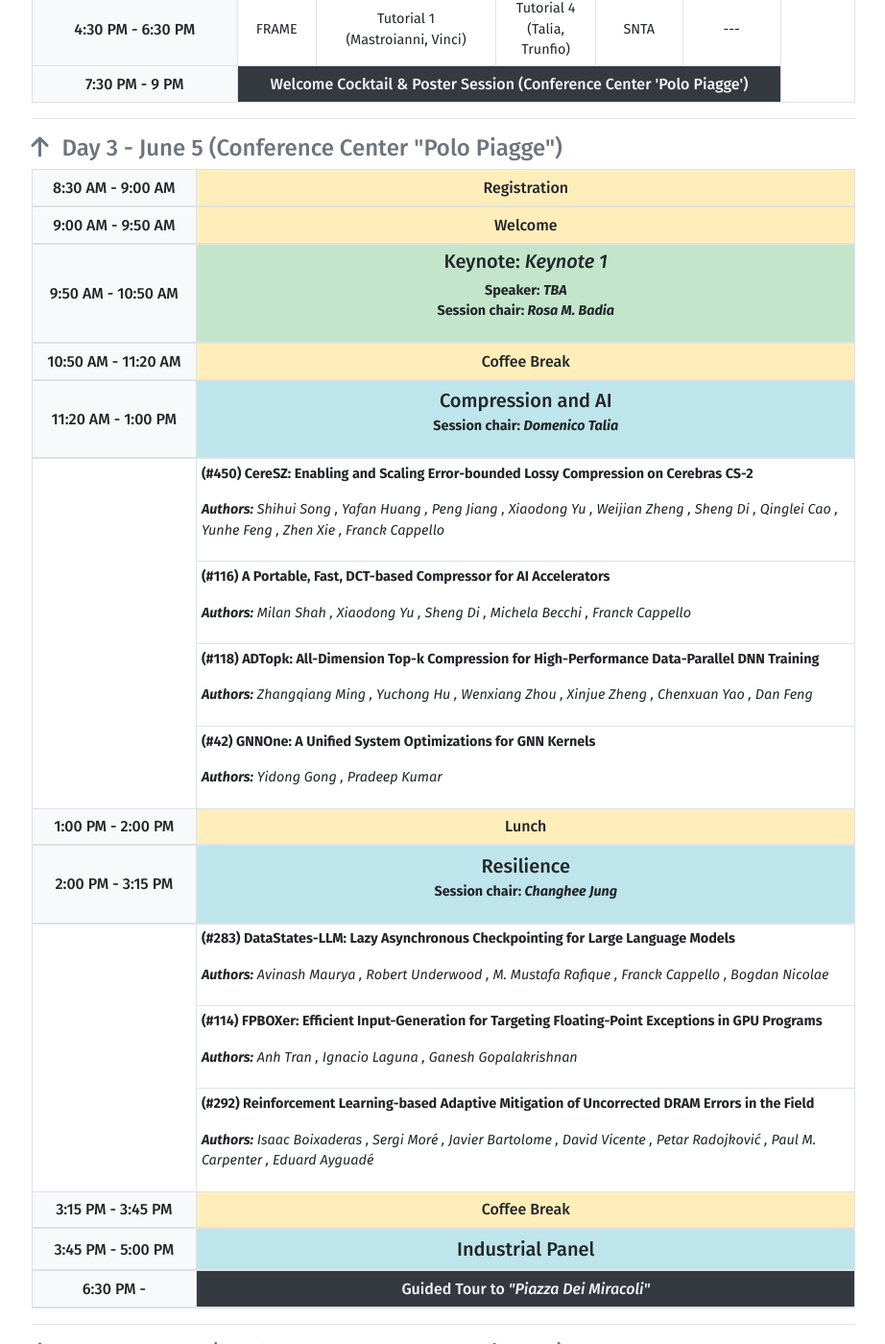
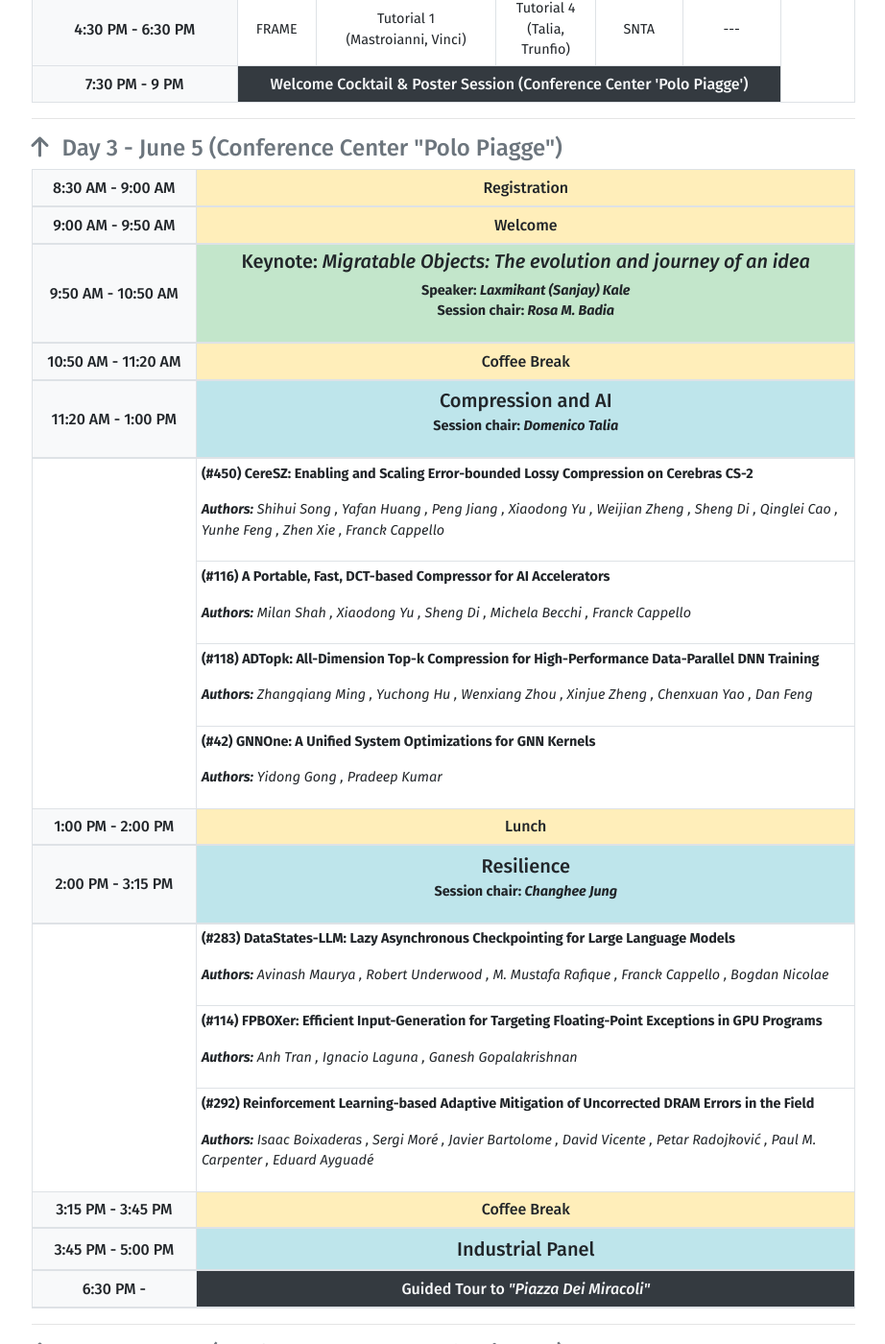
Before and after one commit to jacopo-massa/hpdc24-site, a Jekyll site: the page built from program.html, in a window 1280 px wide and 1400 px high, scrolled down 1366 px. Shown: the whole window at 96% size, without its empty margins (178-1100 px from the left). Built offline with Jekyll 4.4.1, drawn with Linux system fonts in a browser that asks for light colours; some of the changed text lies outside the part shown.

Commit message:
update keynotes in program

```diff
--- a/_data/program.yml
+++ b/_data/program.yml
@@ -153,9 +153,9 @@ schedule:
 
       - startTime: "9:50 AM"
         endTime: "10:50 AM"
-        title: Keynote 1
+        title: "Migratable Objects: The evolution and journey of an idea"
         chair: "Rosa M. Badia"
-        speaker: TBA
+        speaker: Laxmikant (Sanjay) Kale
         type: keynote
 
       - startTime: "10:50 AM"
@@ -213,8 +213,8 @@ schedule:
 
       - startTime: "9:00 AM"
         endTime: "10:00 AM"
-        title: Keynote 2
-        speaker: TBA
+        title: "The Future of Parallel Code Development: Will AI Lead the Way?"
+        speaker: Abhinav Bhatele
         chair: Patrizio Dazzi
         type: keynote
 
```
